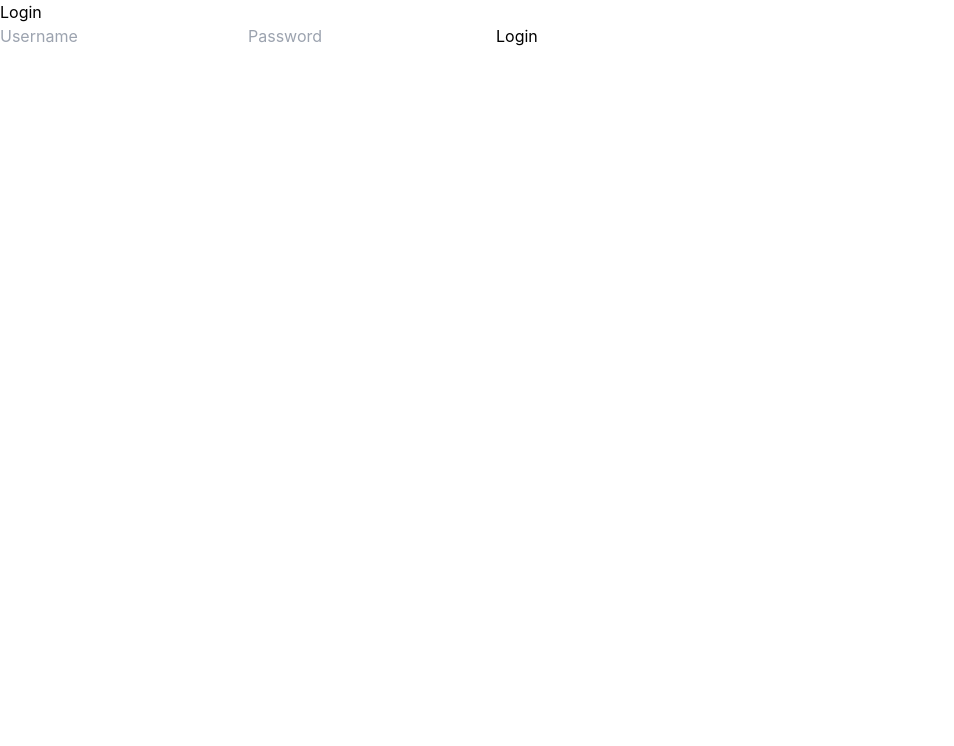
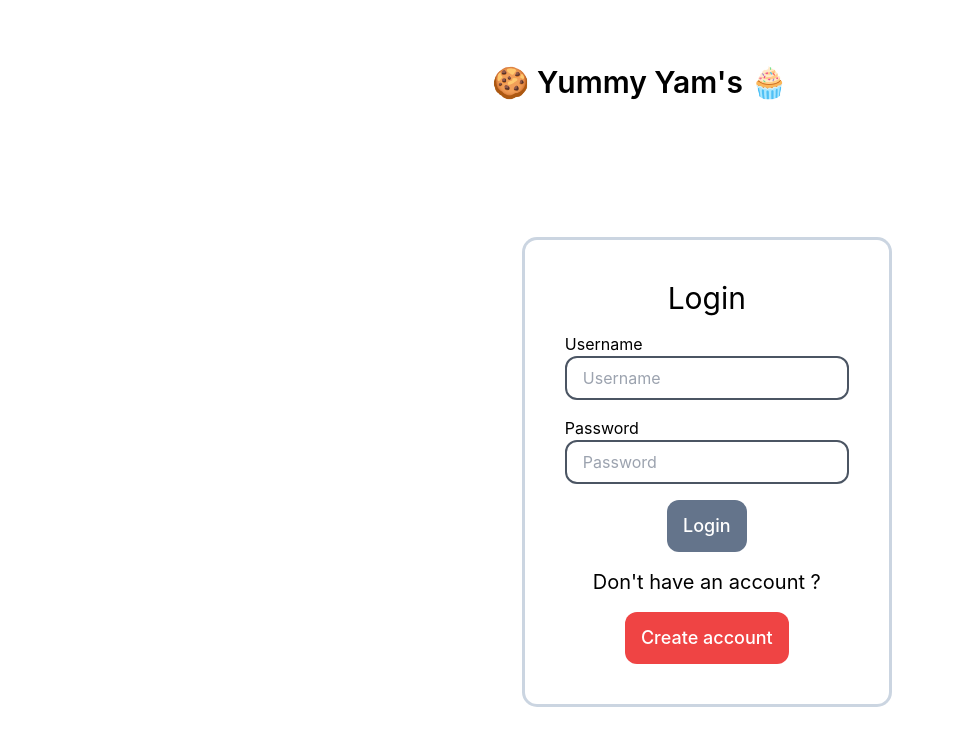
Before and after one commit to Willl0w/yummy-yams, a React (Create React App) app in the folder app/: page / in a window 1280 px wide. Shown: the top 746 px of the page, without its empty margins (0-954 px from the left). Built offline with nearby package versions, Linux system fonts and the light colour scheme; no server answers.

Commit message:
[app] add nav + form error control + replace inputs with custom component

```diff
--- a/app/src/pages/Login.tsx
+++ b/app/src/pages/Login.tsx
@@ -1,12 +1,17 @@
-import React, { useState } from "react";
+import { useState } from "react";
 import { useDispatch } from "react-redux";
 import { setUser } from "../store";
-import axios from "axios";
+import axios, { AxiosError } from "axios";
 import { useNavigate } from "react-router-dom";
+
+import Button from "src/components/Button";
+import Input from "src/components/Input";
 
 export default function Login() {
   const [username, setUsername] = useState("");
   const [password, setPassword] = useState("");
+  const [errorMessage, setErrorMessage] = useState("");
+
   const dispatch = useDispatch();
   const navigate = useNavigate();
   const baseURL = process.env.REACT_APP_API_BASE_URL;
@@ -15,7 +20,7 @@ export default function Login() {
 
   const handleLogin = async () => {
     try {
-      const response = await axios.post(`http://localhost:3001/auth/login`, {
+      const response = await axios.post(`${baseURL}/auth/login`, {
         username,
         password,
       });
@@ -25,27 +30,49 @@ export default function Login() {
       dispatch(setUser(response.data));
 
       navigate("/home");
-    } catch (error) {
-      console.error("An error occurred during login : ", error);
+    } catch (error: AxiosError | any) {
+      if (error.response && error.response.status === 400) {
+        setErrorMessage(error.response.data.message);
+      } else {
+        console.error("An error occurred during sign in : ", error);
+      }
     }
   };
 
+  const handleAuth = () => {
+    navigate("/auth");
+  };
+
   return (
-    <div>
-      <h2>Login</h2>
-      <input
+    <div className="flex items-center justify-center">
+      <div className="flex items-center justify-center text-3xl pt-16 font-semibold">
+        <h1>🍪 Yummy Yam's 🧁</h1>
+      </div>
+      <div className="absolute top-[30%] left-[41%] flex flex-col items-center justify-center ring ring-slate-300 w-fit p-10 gap-4 rounded-xl">
+        <h2 className="text-3xl ">Login</h2>
+        <Input
           type="text"
           value={username}
-        onChange={(e) => setUsername(e.target.value)}
+          onChange={(e) => setUsername(e)}
           placeholder="Username"
+          label="Username"
         />
-      <input
+        <Input
           type="password"
           value={password}
-        onChange={(e) => setPassword(e.target.value)}
+          onChange={(e) => setPassword(e)}
           placeholder="Password"
+          label="Password"
         />
-      <button onClick={handleLogin}>Login</button>
+        {errorMessage && <p className="text-red-500">{errorMessage}</p>}{" "}
+        <Button type="default" onClick={handleLogin}>
+          Login
+        </Button>
+        <h3 className="text-xl">Don't have an account ?</h3>
+        <Button type="destructive" onClick={handleAuth}>
+          Create account
+        </Button>
+      </div>
     </div>
   );
 }
```
Lines whose indentation alone changed are shown as unchanged.
